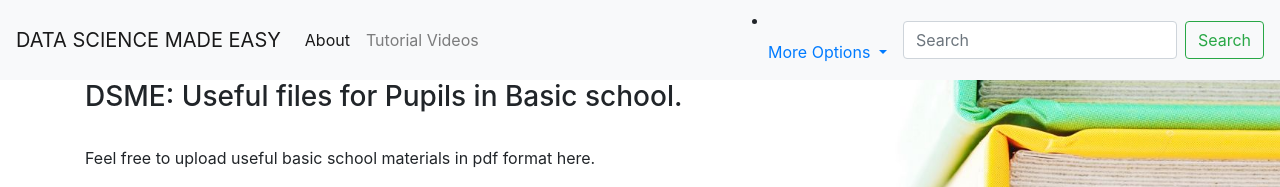
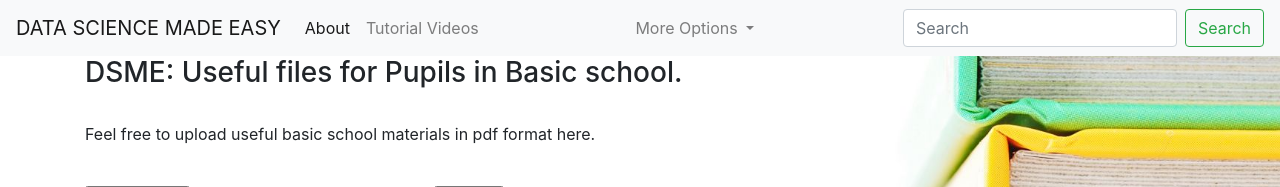
Before and after one commit to cauchymike/data_science, a Flask app: page /storage_basic in a window 1280 px wide. Shown: the top 187 px of the page. Run offline with Flask 2, Linux system fonts and the light colour scheme; the visitor is signed in with stand-in values (Sample User, id 1); data comes from the database, SQL or seed files in the repository; data that the repository does not hold is empty; some libraries are stand-ins or nearby versions.

Commit message:
Update base.html

```diff
--- a/mathsclinicblog/templates/base.html
+++ b/mathsclinicblog/templates/base.html
@@ -37,6 +37,7 @@ body {
       </li>
     </ul>
       {% if current_user.is_authenticated %}
+     <ul class="navbar-nav mr-auto">
       <li class="nav-item dropdown">
         <a class="nav-link dropdown-toggle" href="{{url_for('core.index')}}" id="navbarDropdown" role="button" data-toggle="dropdown" aria-haspopup="true" aria-expanded="false">
           More Options
@@ -53,6 +54,7 @@ body {
 
         </div>
       </li>
+      </ul>
 
       {% else %}
       <ul class = "navbar-nav mr-auto" >
```
